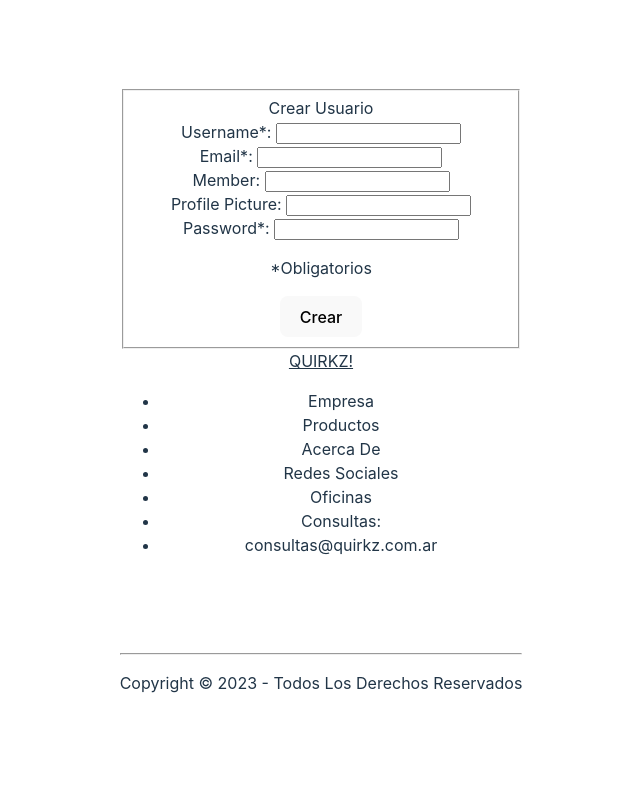
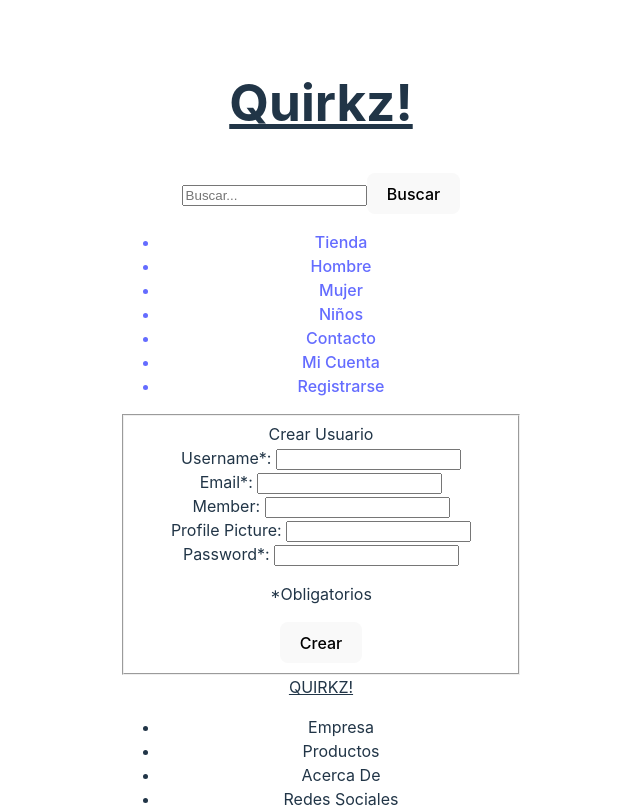
Before and after one commit to xshotsp/Proyecto-Final, a React (Vite) app in the folder Client/: page /createuser in a window 1280 px wide. Shown: the top 808 px of the page, without its empty margins (319-959 px from the left). Built offline with nearby package versions, Linux system fonts and the light colour scheme; no server answers.

Commit message:
imagen solucionada

```diff
--- a/Client/src/App.jsx
+++ b/Client/src/App.jsx
@@ -10,7 +10,7 @@ function App() {
   const {pathname} = useLocation();
   return (
     <div className="App">
-      {pathname === "/" || pathname === "/createuser" ? null : <NavBar />}
+      <NavBar />
       <Routes>
         <Route path="/" element={<HomePage />} />
         <Route path="/createuser" element={<CreateUserForm />} />
--- a/Client/src/components/Cards/Cards.jsx
+++ b/Client/src/components/Cards/Cards.jsx
@@ -1,3 +1,4 @@
+/* eslint-disable react/prop-types */
 // ProductList.jsx
 import React, { useEffect, useState } from 'react';
 import { getAllProducts } from '../../redux/actions/actions';
@@ -32,11 +33,12 @@ const ProductList = () => {
 };
 
 const ProductCard = ({ product }) => {
-  const { name, price, colour, imageUrl } = product;
+  const { name, price, colour, image } = product;
+  console.log(image)
 
   return (
     <div className={s.productCard}>
-      {imageUrl && <img src={imageUrl} alt={name} className={s.productImage} />}
+      {image && <img src={`https://${image}`} alt={name} className={s.productImage} />}
       <h3>{name}</h3>
       <p>Precio: {price}</p>
       <p>Color: {colour}</p>
--- a/Client/src/components/NavBar/NavBar.jsx
+++ b/Client/src/components/NavBar/NavBar.jsx
@@ -34,6 +34,9 @@ const NavBar = () => {
           <Link to="/login">
             <li>Mi Cuenta</li>
           </Link>
+          <Link to="/createuser">
+            <li>Registrarse</li>
+          </Link>
 
         </ul>
       </nav>
```
Also changed, not shown: Client/src/components/NavBar/NavBar.module.css (added), 2 other files (tests, documents, lock files or other folders).
